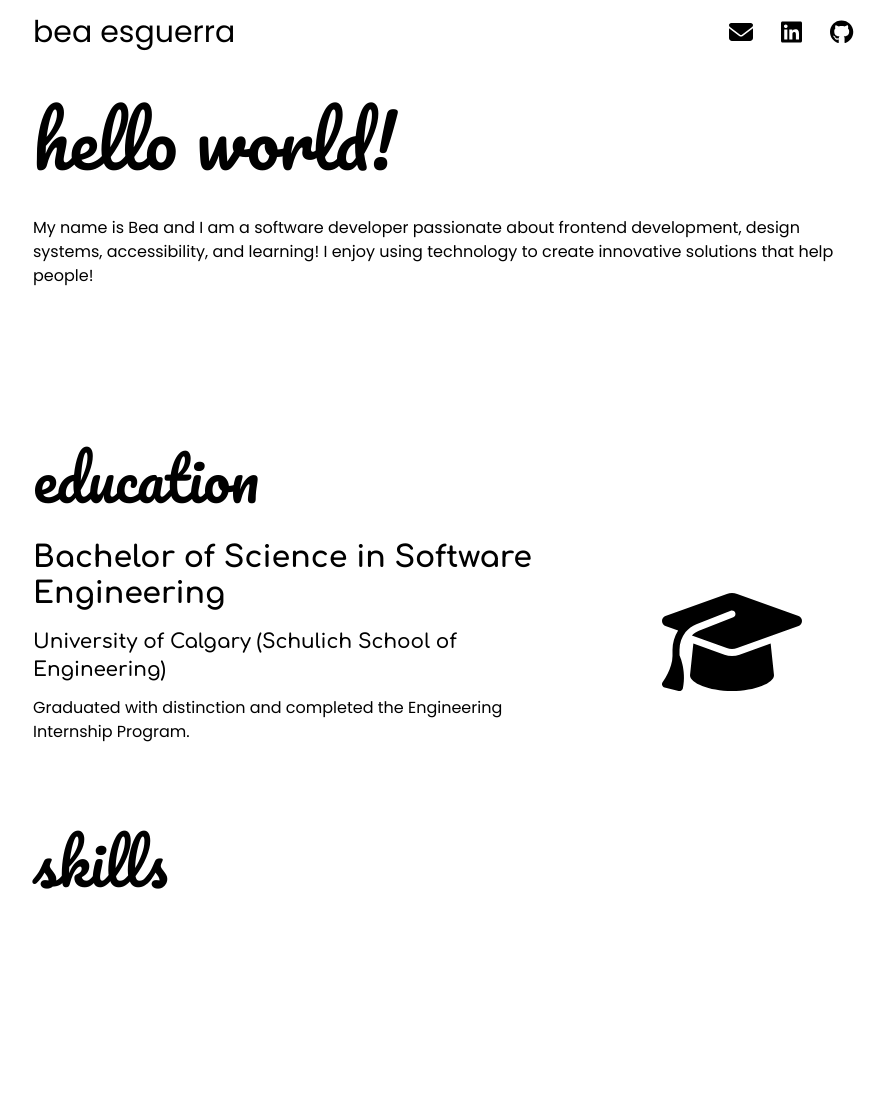
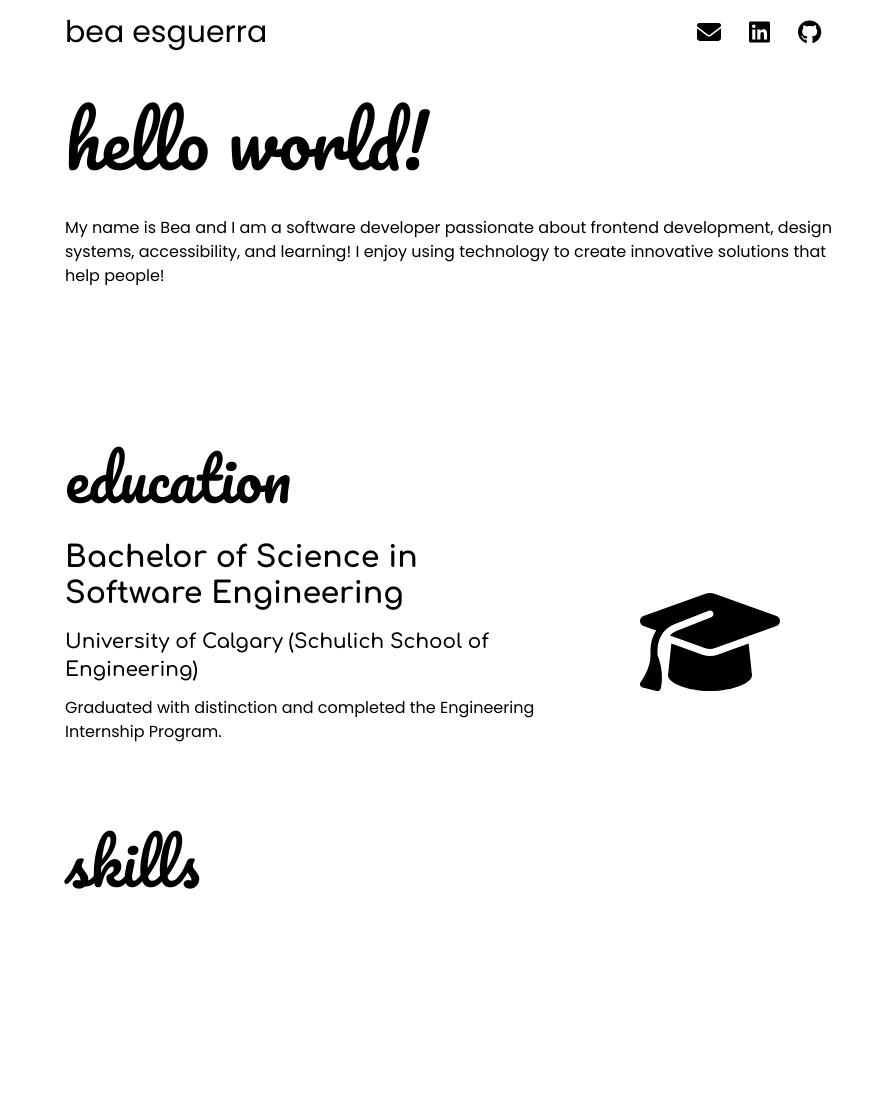
Before and after one commit to beaesguerra/beaesguerra.github.io, a Gatsby site: page / in a window 1280 px wide. Shown: the top 1100 px of the page, without its empty margins (191-1076 px from the left). Built offline with nearby package versions, Linux system fonts and the light colour scheme; Gatsby itself is replaced by a stand-in of ours.

Commit message:
fix layout spacing

```diff
--- a/src/components/application/layout.tsx
+++ b/src/components/application/layout.tsx
@@ -5,7 +5,7 @@ const Layout = ({ children }: React.PropsWithChildren) => {
   return (
     <div>
       <PortfolioHeader />
-      <main className="px-56">
+      <main className="px-64">
         { children }
       </main>
     </div>
--- a/src/components/application/portfolio-header.tsx
+++ b/src/components/application/portfolio-header.tsx
@@ -5,7 +5,7 @@ import Logo from '../context/logo'
 
 const PortfolioHeader = () => {
   return (
-    <nav className="w-screen h-16 sticky top-0 px-56 flex justify-between items-center bg-white">
+    <nav className="w-screen h-16 sticky top-0 px-64 flex justify-between items-center bg-white">
       <Logo />
       <ContactInfo />
     </nav>
```
